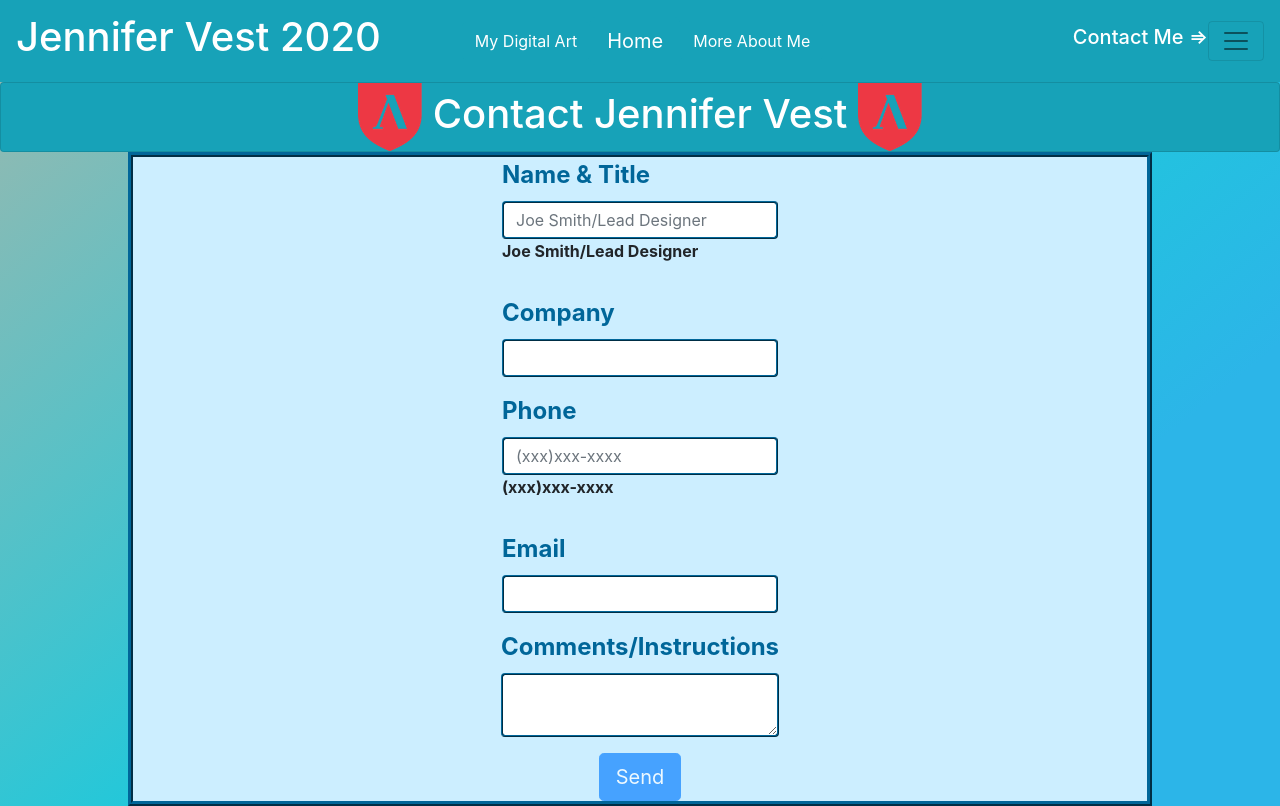
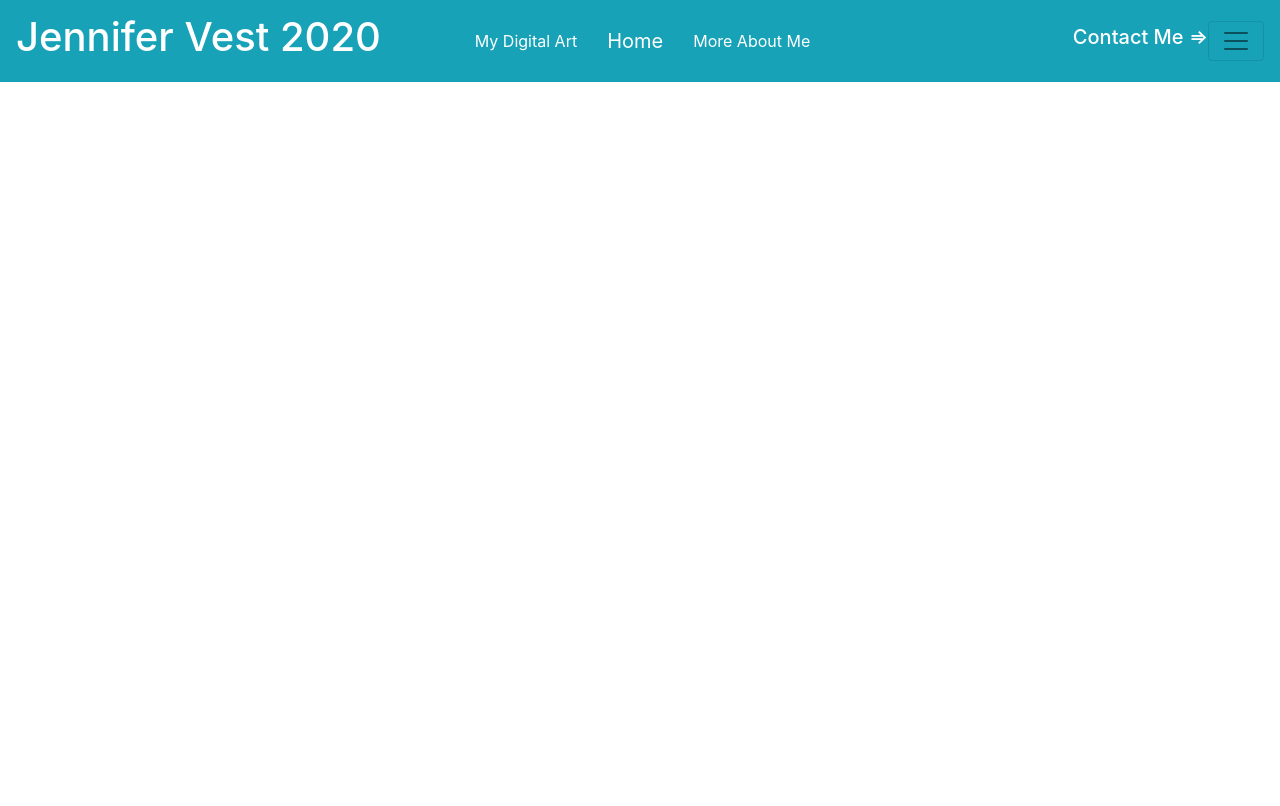
Before and after one commit to JenVest2020/Jdvresume2020, a React (Create React App) app in the folder jdvresume2020/: page /contactForm in a window 1280 px wide. Built offline with nearby package versions, Linux system fonts and the light colour scheme.

Commit message:
contact form removed

```diff
--- a/jdvresume2020/src/App.js
+++ b/jdvresume2020/src/App.js
@@ -3,7 +3,6 @@ import { Route, Link } from 'react-router-dom';
 import { Card, CardImg, CardBody, CardText, CardTitle, CardSubtitle, Button } from 'reactstrap';
 import LambdaRedLogoFull from './components/images/LambdaRedLogoFull.png';
 import crossFlagMine from '../src/components/images/crossFlagMine.jpg';
-import ContactForm from './components/ContactForm';
 import DigitalArt from './components/DigitalArt';
 import AboutMe from './components/AboutMe';
 import Navigation from './components/Navigation';
@@ -89,9 +88,6 @@ const App = () => {
           </Card>
         </Route>
       </div>
-      <Route path='/contactForm'>
-        <ContactForm />
-      </Route>
       <Route path='/digitalArt'>
         < DigitalArt />
       </Route>
--- a/jdvresume2020/src/components/ContactForm.js
+++ /dev/null
@@ -1,143 +0,0 @@
-import React, { useState, useEffect } from 'react';
-import { Card, Form, FormGroup, Input, Button } from 'reactstrap';
-import * as yup from 'yup';
-import axios from 'axios';
-import LambdaRedSmall from './images/LambdaRedSmall.png';
-
-const ContactForm = () => {
-    const [formState, setFormState] = useState({
-        name: '',
-        comp: '',
-        phone: '',
-        email: '',
-        text: ''
-    });
-
-    const [buttonisDisabled, setButtonisDisabled] = useState(true);
-    const [post, setPost] = useState([]);
-    const [errors, setErrors] = useState({
-        name: '',
-        comp: '',
-        phone: '',
-        email: ''
-    });
-
-    const validateChange = (e) => {
-        yup
-            .reach(formSchema, e.target.name)
-            .validate(e.target.value)
-            .then((valid) => {
-                setErrors({ ...errors, [e.target.name]: '' });
-                console.log('success');
-            })
-            .catch((err) => {
-                setErrors({ ...errors, [e.target.name]: err.errors[0] });
-                console.log('error', err);
-            });
-    };
-
-    const inputChange = (e) => {
-        e.persist();
-        console.log('changes were made');
-        const contactMe = {
-            ...formState,
-            [e.target.name]: e.target.value
-        };
-        setFormState(contactMe);
-        validateChange(e);
-    }
-
-    const SubmitForm = (e) => {
-        e.preventDefault();
-        axios.post('https://jdvresume2020.herokuapp.com', formState)
-            .then((res) => {
-                console.log('from SubmitForm: submit successful:', res);
-                setPost(res.data);
-            })
-            .catch((err) => {
-                console.log('oops...something happened!');
-            });
-    };
-
-    const formSchema = yup.object().shape({
-        name: yup.string().required('Name is required'),
-        comp: yup.string().required('Company name is Required'),
-        phone: yup.string().required('Phone number is required'),
-        email: yup.string().required('Valid email address is required'),
-        text: yup.string()
-    });
-
-    useEffect(() => {
-        formSchema.isValid(formState).then((valid) => {
-            console.log('Is this form valid?', valid);
-            setButtonisDisabled(!valid);
-        });
-    }, [formState]);
-
-    return (
-        <div>
-            <Card color='info' light style={{ display: 'flex', textAlign: 'center', alignItems: 'flexStart' }}>
-                <h1 style={{ color: 'white', margin: '0' }}><img src={LambdaRedSmall} style={{ width: '5%' }} alt='Lambda sheild logo in red' /> Contact Jennifer Vest <img src={LambdaRedSmall} style={{ width: '5%' }} alt='Lambda sheild logo in red' /></h1>
-            </Card>
-            <Form onSubmit={SubmitForm} style={{ width: '80%', margin: '0 auto', display: 'flex', flexDirection: 'column', justifyContent: 'center', alignItems: 'center', backgroundColor: '#cceeff', border: '5px ridge #006699' }}>
-                <FormGroup>
-                    <legend style={{ color: '#006699', fontWeight: 'bold' }}>
-                        Name & Title
-                    </legend>
-                    <Input style={{ border: '2px ridge #006699' }}
-                        type='name'
-                        name='name'
-                        placeholder='Joe Smith/Lead Designer'
-                        onChange={inputChange} />
-                    <p style={{ fontWeight: 'bold' }}>Joe Smith/Lead Designer</p>
-                </FormGroup>
-                <FormGroup>
-                    <legend style={{ color: '#006699', fontWeight: 'bold' }}>
-                        Company
-                        </legend>
-                    <Input style={{ border: '2px ridge #006699' }}
-                        type='text'
-                        name='comp'
-                        onChange={inputChange} />
-
-                </FormGroup>
-                <FormGroup>
-                    <legend style={{ color: '#006699', fontWeight: 'bold' }}>
-                        Phone
-                        </legend>
-                    <Input style={{ border: '2px ridge #006699' }}
-                        type='phone'
-                        name='phone'
-                        placeholder='(xxx)xxx-xxxx'
-                        onChange={inputChange} />
-                    <p style={{ fontWeight: 'bold' }}>(xxx)xxx-xxxx</p>
-                </FormGroup>
-                <FormGroup>
-                    <legend style={{ color: '#006699', fontWeight: 'bold' }}>
-                        Email
-                        </legend>
-                    <Input style={{ border: '2px ridge #006699' }}
-                        type='email'
-                        name='email'
-                        onChange={inputChange} />
-                </FormGroup>
-                <FormGroup>
-                    <legend style={{ color: '#006699', fontWeight: 'bold' }}>
-                        Comments/Instructions
-                    </legend>
-                    <Input style={{ border: '2px ridge #006699' }}
-                        type='textarea'
-                        name='text'
-                        onChange={inputChange} />
-                </FormGroup>
-                <Button color='primary' size='lg'
-                    type='submit'
-                    disabled={buttonisDisabled}>
-                    Send
-                </Button>
-            </Form>
-        </div>
-    );
-};
-
-export default ContactForm;
--- a/jdvresume2020/src/components/Navigation.js
+++ b/jdvresume2020/src/components/Navigation.js
@@ -29,8 +29,7 @@ const Navigation = () => {
             <Collapse isOpen={!collapsed} navbar >
                 <Nav navbar>
                     <NavItem>
-                        <NavLink href="/contactForm" className='text-white'>
-                            <h4>Click for the Contact Form</h4>
+                        <NavLink  className='text-white'>
                             <h4>Address</h4>
                             <p>111 E. 2nd Street,<br>
                             </br> Desoto, MO<br>
@@ -38,13 +37,13 @@ const Navigation = () => {
                         </NavLink>
                     </NavItem>
                     <NavItem>
-                        <NavLink href="/contactForm" className='text-white'>
+                        <NavLink  className='text-white'>
                             <h4>Phone</h4>
                             <p>(573)210-2934</p>
                         </NavLink>
                     </NavItem>
                     <NavItem>
-                        <NavLink href="/contactForm" className='text-white'>
+                        <NavLink  className='text-white'>
                             <h4>Email</h4>
                             <p>Primary: jenvest2019@gmail.com</p>
                             <p>Scholastic: jennifer-vest@lambdastudents.com </p>
```
